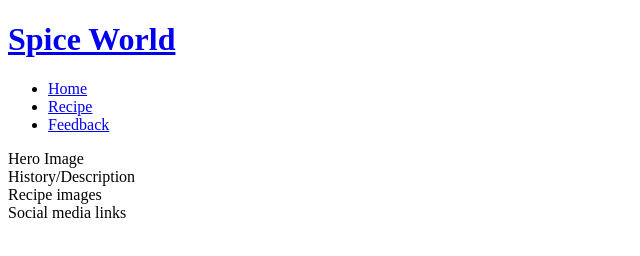
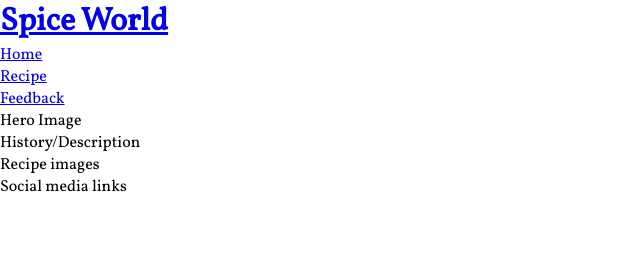
Before and after one commit to Code-Institute-Submissions/msnirmal-Portfolio1, a plain HTML site: page index.html in a window 1280 px wide. Shown: the whole page, without its empty margins (0-640 px from the left). Drawn offline with Linux system fonts and the light colour scheme.

Commit message:
Add google fonts and remove default margins, padding and borders

```diff
--- a/assets/css/style.css
+++ b/assets/css/style.css
@@ -1,3 +1,12 @@
- h2 {
-    font-family: Arial;
- }
+@import url('https://fonts.googleapis.com/css2?family=Poppins:wght@300&family=Vollkorn&display=swap');
+
+* {
+   margin: 0;
+   padding: 0;
+   border: 0;
+}
+
+body{
+   font-family: vollkorn, sans-serif;
+   font-weight: 300;
+}
```
